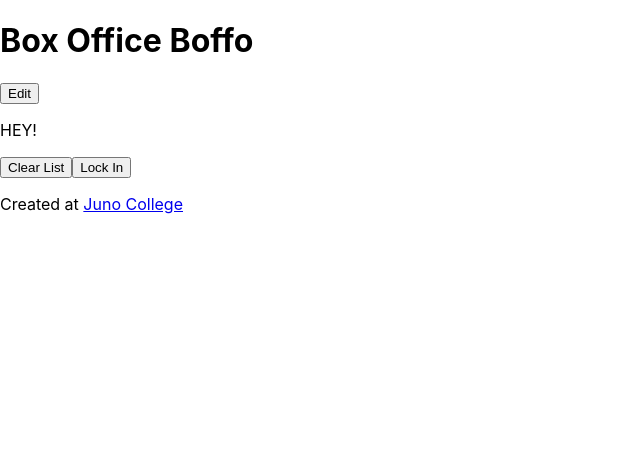
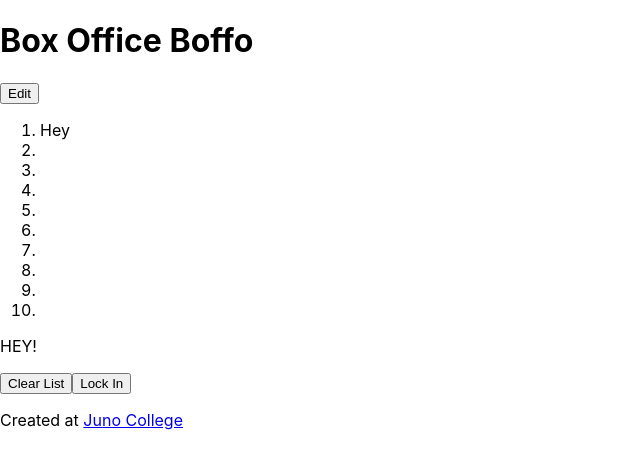
Before and after one commit to project4-group5/boxOfficeBoffo, a React (Create React App) app: page /Rankings/1 in a window 1280 px wide. Shown: the top 468 px of the page, without its empty margins (0-640 px from the left). Built offline with nearby package versions, Linux system fonts and the light colour scheme.

Commit message:
Added axios api call, added navigation to Gallery page, added useparam in gallery so that userYear can be passed to gallery page

```diff
--- a/src/App.js
+++ b/src/App.js
@@ -2,6 +2,7 @@ import './App.css';
 import Header from './components/Header';
 import Footer from './components/Footer';
 import Start from './components/Start';
+import Gallery from './components/Gallery';
 import { Route, Routes } from 'react-router-dom';
 import Ranking from './components/Ranking';
 
@@ -12,6 +13,7 @@ function App() {
       <Routes>
         <Route path="/" element={<Start />}/>
         <Route path="/Rankings/:userYear" element={<Ranking />}/>
+        <Route path="/Gallery/:userYear" element={<Gallery />}/>
       </Routes>
 
       <Footer />
--- a/src/components/Gallery.js
+++ b/src/components/Gallery.js
@@ -1,6 +1,64 @@
 import MovieCard from "./MovieCard";
+import { useParams, useNavigate } from "react-router-dom";
+import { useEffect, useState } from "react";
+import axios from "axios";
+
 
 const Gallery = () => {
+   const { userYear } = useParams();
+   const { movieList, setMovieList } = useState();
+
+   console.log(userYear);
+
+   useEffect(() => {
+    axios({
+      url: "https://api.themoviedb.org/3/discover/movie",
+      method: "GET",
+      dataResponse: "json",
+      params: {
+        api_key: "c7d2bc1af674054e4cbfe886c8424b11",
+        include_adult: "false",
+        include_video: "false",
+        language: "en-US",
+        page: "1",
+        primary_release_year: `${userYear}`,
+        "primary_release_date.gte": `${userYear}-05-01`,
+        "primary_release_date.lte": `${userYear}-09-04`,
+        sort_by: "revenue.desc",
+        with_original_language: "en",
+      },
+    }).then((res) => {
+      console.log(res);
+      const newMovieList = res.data.results;
+
+      //sorts the movie names alphabetically
+      newMovieList.sort((a, b) => {
+        const movieA = a.title.toUpperCase(); // ignore upper and lowercase
+        const movieB = b.title.toUpperCase(); // ignore upper and lowercase
+        if (movieA < movieB) {
+          return -1;
+        }
+        if (movieA > movieB) {
+          return 1;
+        }
+
+        // names must be equal
+        return 0;
+      });
+
+      // console.log(newMovieList);
+      // props.userList.forEach((userMovie) => {
+      //   console.log(newMovieList);
+      //   newMovieList.forEach((apiMovie, index) => {
+      //     if (apiMovie.title === userMovie) {
+      //       newMovieList.splice(index, 1);
+      //     }
+      //   });
+      // });
+      // console.log(newMovieList);
+      // setMovieList(res.data.results);
+    });
+  }, [userYear]);
    return(
       <></>
    )
--- a/src/components/Ranking.js
+++ b/src/components/Ranking.js
@@ -1,4 +1,15 @@
+import { useNavigate } from "react-router-dom";
+import { useParams } from "react-router-dom";
+
 const Ranking = () => {
+   const navigate = useNavigate();
+   const { userYear } = useParams();
+
+   const handleClick = () => {
+      navigate(`/Gallery/${userYear}`);
+   }
+
+
    const listSlots = {
       one: "",
       two: "",
@@ -17,19 +28,18 @@ const Ranking = () => {
          <div className="editButton">
             <button>Edit</button>
          </div>
-         {/* <ol>
-
-            <li>{listSlots.one}Hey</li>
-            <li>{listSlots.two}</li>
-            <li>{listSlots.three}</li>
-            <li>{listSlots.four}</li>
-            <li>{listSlots.five}</li>
-            <li>{listSlots.six}</li>
-            <li>{listSlots.seven}</li>
-            <li>{listSlots.eight}</li>
-            <li>{listSlots.nine}</li>
-            <li>{listSlots.ten}</li>
-         </ol> */}
+         <ol>
+            <li onClick={handleClick}>{listSlots.one}Hey</li>
+            <li onClick={handleClick}>{listSlots.two}</li>
+            <li onClick={handleClick}>{listSlots.three}</li>
+            <li onClick={handleClick}>{listSlots.four}</li>
+            <li onClick={handleClick}>{listSlots.five}</li>
+            <li onClick={handleClick}>{listSlots.six}</li>
+            <li onClick={handleClick}>{listSlots.seven}</li>
+            <li onClick={handleClick}>{listSlots.eight}</li>
+            <li onClick={handleClick}>{listSlots.nine}</li>
+            <li onClick={handleClick}>{listSlots.ten}</li>
+         </ol>
          <p>HEY!</p>
          <div className="buttonContainer">
             <button>Clear List</button>
```
